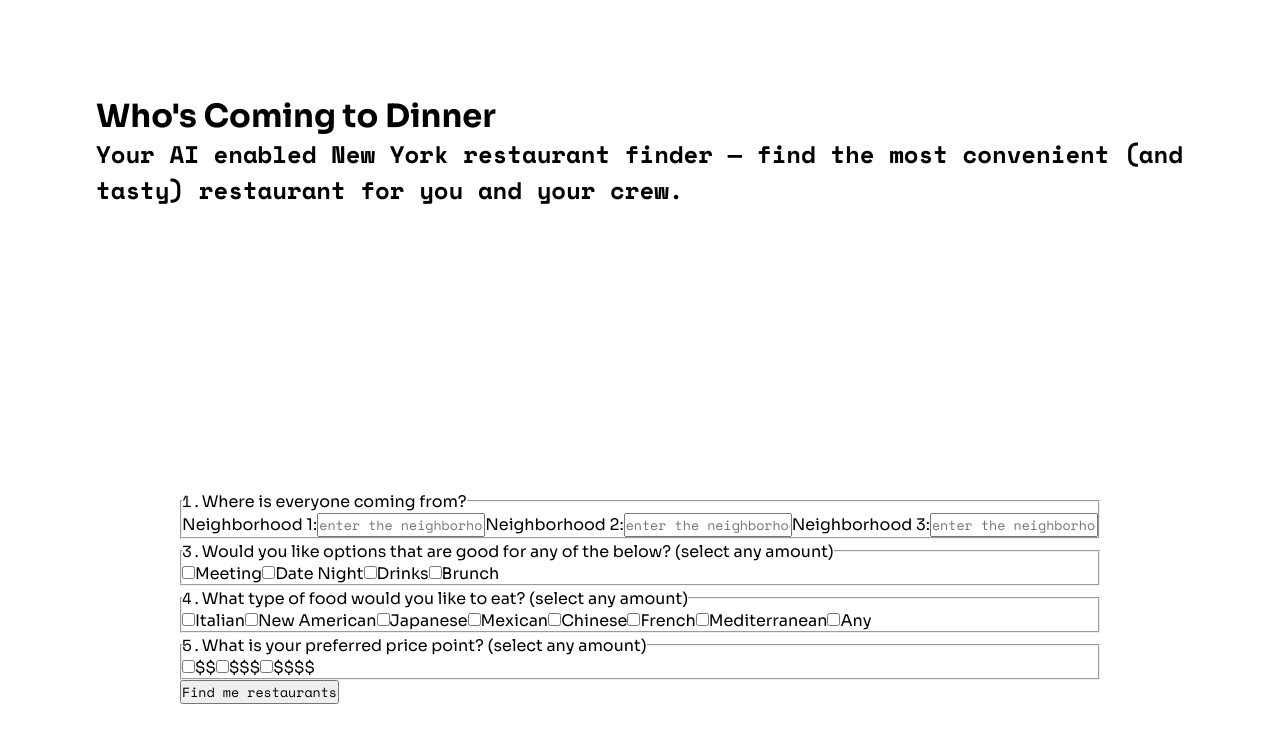
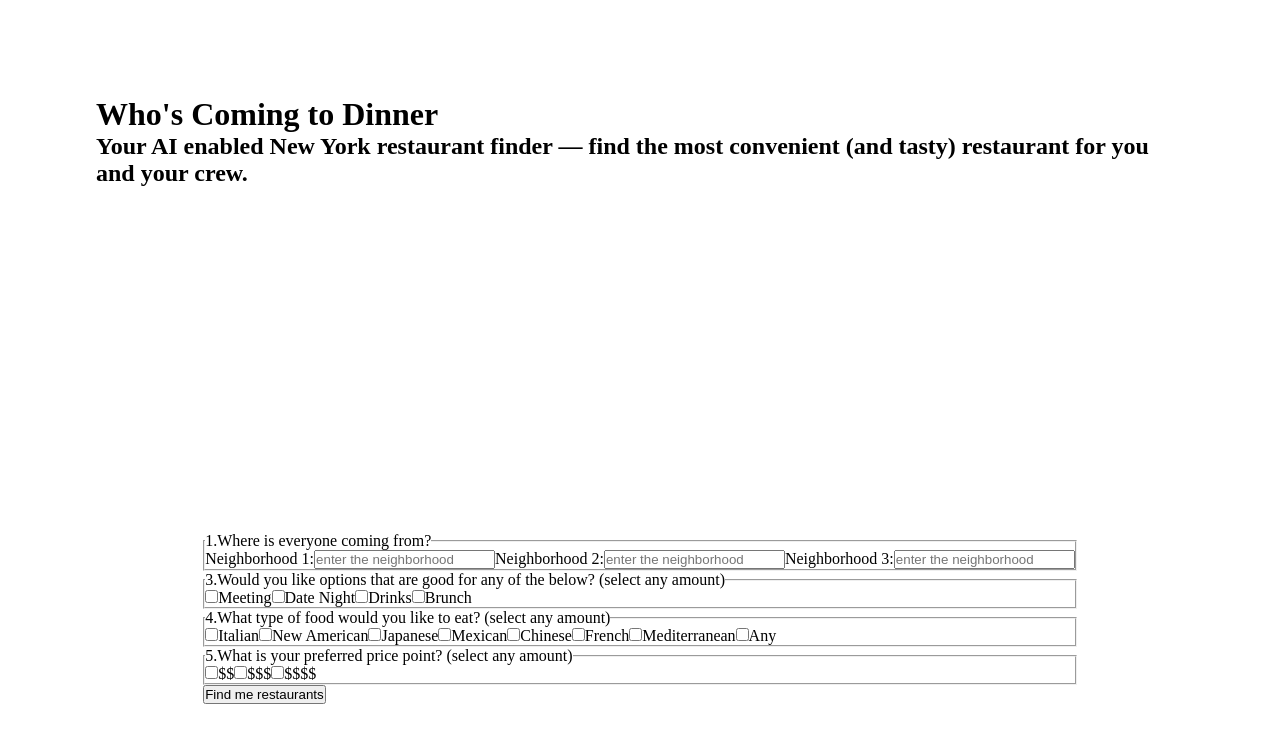
Before and after one commit to ajasinger/dinner-app, a Next.js app: page / in a window 1280 px wide. Shown: the top 742 px of the page. Built offline with nearby package versions, Linux system fonts and the light colour scheme.

Commit message:
refactor font styling

```diff
--- a/components/AnswerBlock.jsx
+++ b/components/AnswerBlock.jsx
@@ -1,4 +1,3 @@
-import { sora, spaceMono } from "../utils/fonts";
 import { useState } from "react";
 
 const AnswerBlock = ({formResponse}) => {
@@ -8,13 +7,13 @@ const AnswerBlock = ({formResponse}) => {
 
     return (
         <div className="answer-block">
-            <h2 className={spaceMono.className}>Your restaurants:</h2>
+            <h2>Your restaurants:</h2>
             { recsLoading && "Please wait..."}
             { recsError && "Something went wrong, please try again..."}
-            { recommendations && <p className={sora.className}>{recommendations}</p>}
-            <p className={sora.className}>{formResponse.text}</p>
-            <button className={`${spaceMono.className} ${styles.purpleButton}`}>Share list</button>
-            <button className={`${spaceMono.className} ${styles.lilacButton}`}>Save list</button>
+            { recommendations && <p>{recommendations}</p>}
+            <p>{formResponse.text}</p>
+            <button>Share list</button>
+            <button>Save list</button>
         </div>
     );
 }
--- a/components/FormBlock.jsx
+++ b/components/FormBlock.jsx
@@ -1,4 +1,3 @@
-import { sora, spaceMono } from "../utils/fonts";
 import { useState } from "react";
 
 const FormBlock = () => {
@@ -34,6 +33,17 @@ const FormBlock = () => {
 
     //event handler for form entry
     const handleChange = e => {
+        //setState in nested object
+        if(formEntry.eventType) {
+            setFormEntry({
+                ...formEntry,
+                eventType: {
+                    ...formEntry.eventType,
+                    [e.target.name] : e.target.checked
+                }
+            });
+        }
+
         setFormEntry({
             ...formEntry,
             [e.target.name] : e.target.type === "checkbox" ? e.target.checked : e.target.value
@@ -49,10 +59,15 @@ const FormBlock = () => {
         //make new instance of formEntry to refer back to?
 
         //create prompt for API
-        //const neighborhoodSelections = use value of each "`${?address1}`, `${?address2}`, `${?address2}`"
+        const neighborhoodSelections = `${address1}, ${address2}, ${address3}`;
+
         // for these if the value is true need the property's key
-        //const eventSelections = string of all true event types
+        if(formEntry.eventType[e.target.checked]) {
+                let eventSelections = '';
+                eventSelections += `${e.target.name}, `;
+             }
         //const foodSelections = string of all true food types
+
         //const priceSelections = string of all true prices
 
 
@@ -66,11 +81,11 @@ const FormBlock = () => {
         <div className="form-block">
 
             {/* add in form destination and get or post*/}
-            <form onSubmit={handleSubmit} className={sora.className} action="/" method="post">
+            <form onSubmit={handleSubmit} action="/" method="post">
 
                 {/* addreses */}
                 <fieldset className="form-address">
-                    <legend><span className={spaceMono.className}>1.</span>Where is everyone coming from?</legend>
+                    <legend><span>1.</span>Where is everyone coming from?</legend>
                     <label htmlFor="address1">Neighborhood 1:</label>
                     <input
                         type="text"
@@ -78,7 +93,6 @@ const FormBlock = () => {
                         name="address1"
                         value={formEntry.address1}
                         onChange={handleChange}
-                        className={spaceMono.className}
                         placeholder="enter the neighborhood"
                     />
                     <label htmlFor="address2">Neighborhood 2:</label>
@@ -88,7 +102,6 @@ const FormBlock = () => {
                         name="address2"
                         value={formEntry.address2}
                         onChange={handleChange}
-                        className={spaceMono.className}
                         placeholder="enter the neighborhood"
                     />
                     <label htmlFor="address3">Neighborhood 3:</label>
@@ -98,14 +111,13 @@ const FormBlock = () => {
                         name="address3"
                         value={formEntry.address3}
                         onChange={handleChange}
-                        className={spaceMono.className}
                         placeholder="enter the neighborhood"
                     />
                 </fieldset>
 
                 {/* event type */}
                 <fieldset className="form-event-type">
-                    <legend><span className={spaceMono.className}>3.</span>Would you like options that are good for any of the below? (select any amount)</legend>
+                    <legend><span>3.</span>Would you like options that are good for any of the below? (select any amount)</legend>
                     <input
                         type="checkbox"
                         id="meeting"
@@ -143,7 +155,7 @@ const FormBlock = () => {
 
                 {/* food types */}
                 <fieldset className="form-food-type">
-                    <legend><span className={spaceMono.className}>4.</span>What type of food would you like to eat? (select any amount)</legend>
+                    <legend><span>4.</span>What type of food would you like to eat? (select any amount)</legend>
                     <input
                         type="checkbox"
                         id="italian"
@@ -212,7 +224,7 @@ const FormBlock = () => {
 
                 {/* price point */}
                 <fieldset className="form-price">
-                    <legend><span className={spaceMono.className}>5.</span>What is your preferred price point? (select any amount)</legend>
+                    <legend><span>5.</span>What is your preferred price point? (select any amount)</legend>
                     <input
                         type="checkbox"
                         id="inexpensive"
@@ -241,8 +253,6 @@ const FormBlock = () => {
 
                 {/* button */}
                 <button
-                    // onClick={handleSubmit}
-                    className={spaceMono.className}
                     type="submit"
                 >
                 Find me restaurants
--- a/components/HeaderBlock.jsx
+++ b/components/HeaderBlock.jsx
@@ -1,10 +1,8 @@
-import { sora, spaceMono } from "../utils/fonts";
-
 const HeaderBlock = () => {
     return (
         <div className="header-block">
-            <h1 className={sora.className}>Who's Coming to Dinner</h1>
-            <h2 className={spaceMono.className}>
+            <h1>Who's Coming to Dinner</h1>
+            <h2>
                 Your AI enabled New York restaurant finder &mdash; find the most convenient
                 (and tasty) restaurant for you and your crew.
             </h2>
--- a/utils/fonts.js
+++ /dev/null
@@ -1,9 +0,0 @@
-import { Sora, Space_Mono } from 'next/font/google';
-
-
-export const sora = Sora({ subsets: ['latin']});
-
-export const spaceMono = Space_Mono({
-  weight: ['400', '700'],
-  subsets: ['latin']
-});
```
